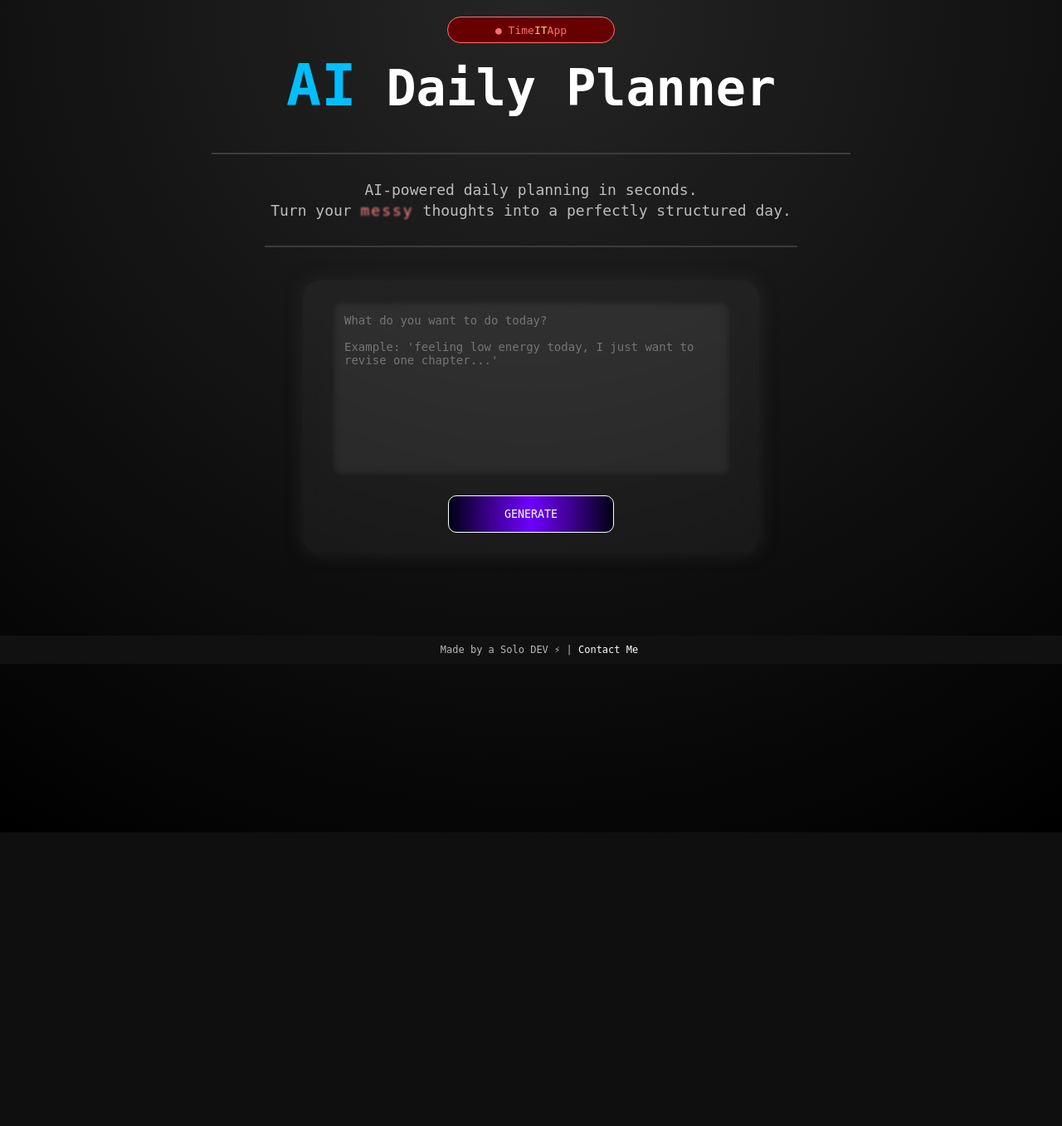
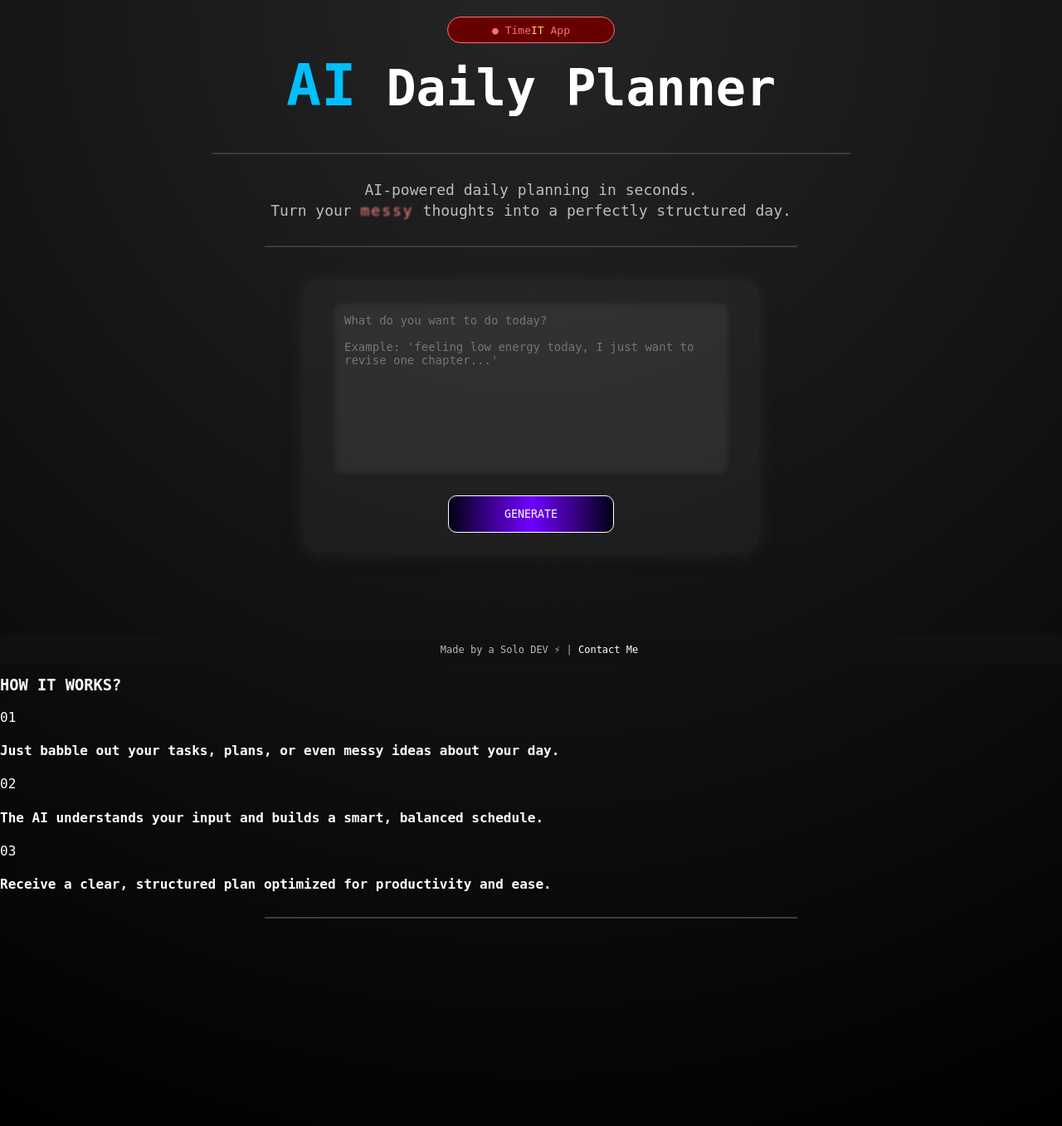
Before and after one commit to Sourajyoti08/ai-planner, a Flask app: page / in a window 1280 px wide. Shown: the whole page at 83% size. Before the commit the page ends 1003 px from the top, so only its background shows below. Run offline with Flask 3, Linux system fonts and the light colour scheme.

Commit message:
Add 'How It Works' section to index.html
Added a section explaining how the AI Daily Planner works.

```diff
--- a/templates/index.html
+++ b/templates/index.html
@@ -8,7 +8,7 @@
 
 <body>
 
-<div class="badge">● Time<span>IT</span> App</div>
+<div class="badge">● Time<span>IT&nbsp;</span> App</div>
 
 <h1><span class="ai">AI</span> Daily Planner</h1>
 
@@ -40,6 +40,16 @@ Example: 'feeling low energy today, I just want to revise one chapter...'"></tex
     <pre>{{ schedule }}</pre>
 </div>
 
+<hr class="line">
+<h3 id="how-it">HOW IT WORKS?</h3>
+<div class="container">
+    <div class="box">01 <br><h4 id="step-text">Just babble out your tasks, plans, or even messy ideas about your day.</h4></div>
+    <div class="box">02 <br><h4 id="step-text">The AI understands your input and builds a smart, balanced schedule.</h4></div>
+    <div class="box">03 <br><h4 id="step-text">Receive a clear, structured plan optimized for productivity and ease.</h4></div>
+</div>
+<hr class="line small">
+
+
 <div class="footer">
     Made by a Solo DEV ⚡ |
     <a href="mailto:sourajyotidey2008@gmail.com">Contact Me</a>
```
